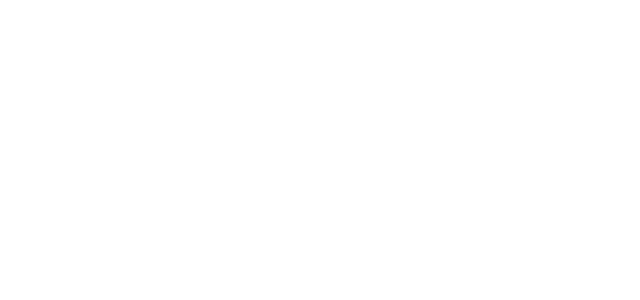
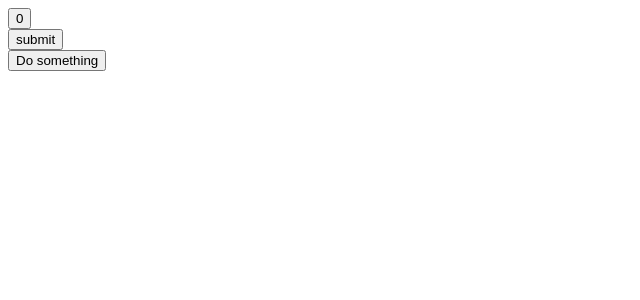
Before and after one commit to shutsugan/training-vue-basics, a Vue app: page / in a window 1280 px wide. Shown: the top 300 px of the page, without its empty margins (0-640 px from the left). Built offline with nearby package versions, Linux system fonts and the light colour scheme.

Commit message:
feat(app): add event handling solution

```diff
--- a/src/App.vue
+++ b/src/App.vue
@@ -1,5 +1,23 @@
 <template>
-  <div id="app"></div>
+  <div id="app">
+    <button ref="click-event" @click="counter++">{{ counter }}</button>
+    <form
+      ref="form"
+      @submit.prevent="() => (submitMessage = 'submit without refresh')"
+    >
+      <div ref="submit-message">{{ submitMessage }}</div>
+      <button type="submit">submit</button>
+    </form>
+    <button
+      ref="ctrl-click"
+      v-on:click.ctrl="displayHiddenMessage = !displayHiddenMessage"
+    >
+      Do something
+    </button>
+    <div ref="hidden-element" v-show="displayHiddenMessage">
+      Should be display after ctrl click combination
+    </div>
+  </div>
 </template>
 
 <script>
```
